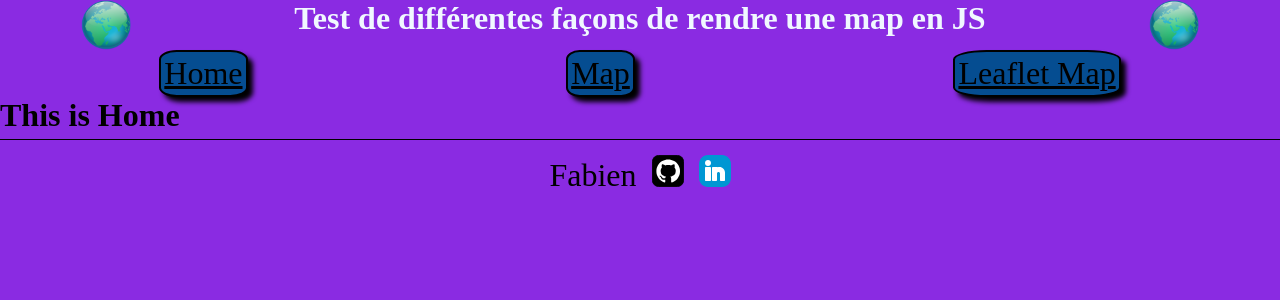
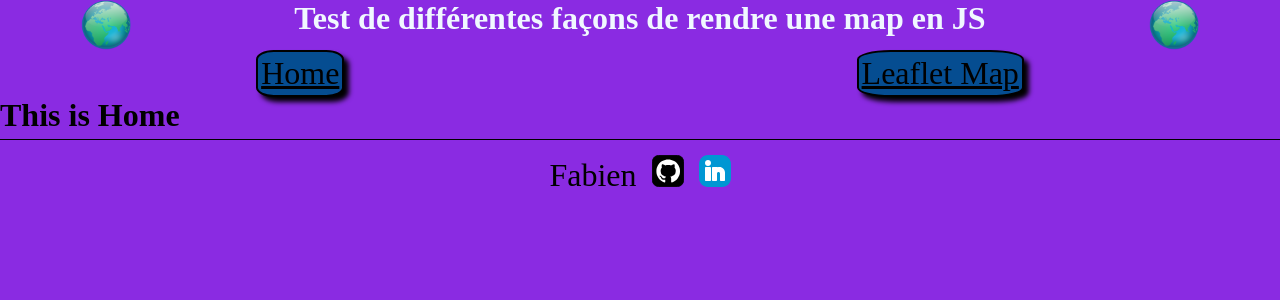
Before and after one commit to FabienLqr/TestMap, a React (Vite) app: page / in a window 1280 px wide. Shown: the top 300 px of the page. Built offline with nearby package versions, Linux system fonts and the light colour scheme.

Commit message:
remove react simple map test: do not fonctionnal

```diff
--- a/src/components/NavBar.jsx
+++ b/src/components/NavBar.jsx
@@ -5,7 +5,6 @@ function NavBar() {
     <>
       <nav>
         <NavLink to="/">Home</NavLink>
-        <NavLink to="/map">Map</NavLink>
         <NavLink to="/leaflet">Leaflet Map</NavLink>
       </nav>
       <main>
--- a/src/components/SimpleMap.jsx
+++ /dev/null
@@ -1,3 +0,0 @@
-export default function SimpleMap() {
-  return <p>React Simple map ne fonctionne pas.</p>;
-}
--- a/src/pages/Map.jsx
+++ /dev/null
@@ -1,12 +0,0 @@
-import SimpleMap from "../components/SimpleMap";
-
-function Map() {
-  return (
-    <>
-      <h2>Test de map avec React Simple Map</h2>
-      <SimpleMap />
-    </>
-  );
-}
-
-export default Map;
```
Also changed, not shown: src/main.jsx (+2 -5 lines).
